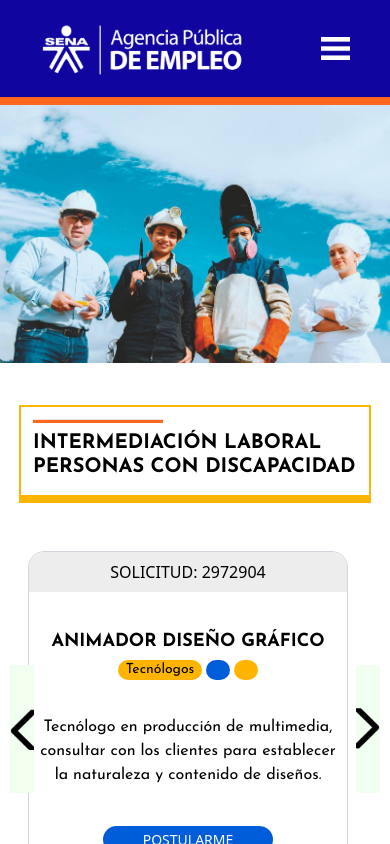
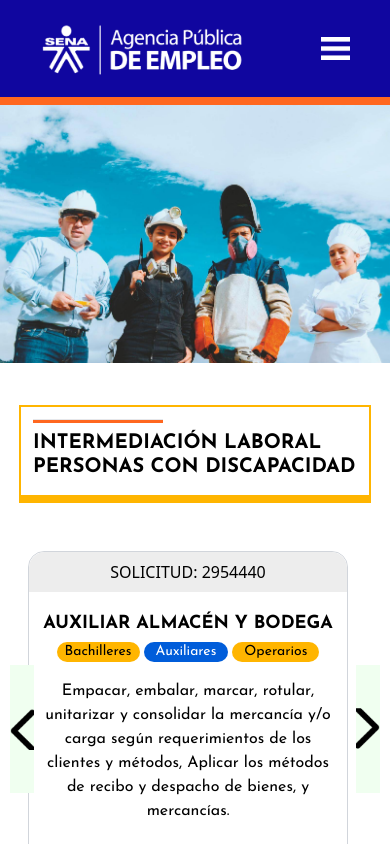
Before and after one commit to santiago9505/ape-bogota, a React (Create React App) app: page / in a window 390 px wide. Shown: the top 844 px of the page. Built offline with nearby package versions, Linux system fonts and the light colour scheme; no server answers; the database is empty.

Commit message:
Adding icons to vacancies section

```diff
--- a/src/components/DisabilitiesVacancies/VacanciesItems.js
+++ b/src/components/DisabilitiesVacancies/VacanciesItems.js
@@ -1,53 +1,63 @@
 export const VacanciesItems = [
   {
-    solicitud: "2972904",
-    cargo: "ANIMADOR DISEÑO GRÁFICO",
-    educacion1: "Tecnólogos",
-    educacion2: "",
-    educacion3: "",
+    solicitud: "2954440",
+    cargo: "AUXILIAR ALMACÉN Y BODEGA",
+    educacion1: "Bachilleres",
+    educacion2: "Auxiliares",
+    educacion3: "Operarios",
     descripcion:
-      "Tecnólogo en producción de multimedia, consultar con los clientes para establecer la naturaleza y contenido de diseños.",
-    fechaPublicacion: "24/03/2021",
+      "Empacar, embalar, marcar, rotular, unitarizar y consolidar la mercancía y/o carga según requerimientos de los clientes y métodos, Aplicar los métodos de recibo y despacho de bienes, y mercancías.",
+    fechaPublicacion: "24/04/2021",
   },
   {
-    solicitud: "2954687",
-    cargo: "GUARDIA DE SEGURIDAD",
+    solicitud: "2968497",
+    cargo: "TÉCNICO EN SALUD OCUPACIONAL",
     educacion1: "Bachilleres",
     educacion2: "Técnicos",
     educacion3: "Tecnólogos",
     descripcion:
-      "Desempeñar funciones de guardaespalda o escolta de clientes particulares o personajes públicos, Controlar el acceso a establecimientos y dirigir a los visitantes a las áreas apropiadas.",
-    fechaPublicacion: "24/03/2021",
+      "Persona dinámica, que maneje las herramientas de office, especialmente el excel. Conocimientos en temas de seguridad y salud en el trabajo.",
+    fechaPublicacion: "24/04/2021",
   },
   {
-    solicitud: "2954442",
+    solicitud: "2972904",
+    cargo: "ANIMADOR DISEÑO GRÁFICO",
+    educacion1: "técnicos",
+    educacion2: "tecnólogos",
+    educacion3: "profesionales",
+    descripcion:
+      "Tecnólogo en producción de multimedia, consultar con los clientes para establecer la naturaleza y contenido de diseños.",
+    fechaPublicacion: "24/04/2021",
+  },
+  {
+    solicitud: "2975228",
     cargo: "AUXILIAR ADMINISTRATIVO",
     educacion1: "técnicos",
     educacion2: "tecnólogos",
     educacion3: "profesionales",
     descripcion:
-      "Lorem ipsum dolor sit amet consectetur adipisicing elit. Sunt velit officiis, cupiditate numquam corrupti blanditiis? Nulla animi minima odite",
-    fechaPublicacion: "24/03/2021",
+      "Tramitar pedidos de la unidad administrativa de acuerdo al procedimiento técnico.",
+    fechaPublicacion: "20/04/2021",
   },
   {
-    solicitud: "2963290",
-    cargo: "LISBETH FUNCIONA",
+    solicitud: "2976089",
+    cargo: "CONTADOR",
     educacion1: "técnicos",
     educacion2: "tecnólogos",
     educacion3: "profesionales",
     descripcion:
-      "Lorem ipsum dolor sit amet consectetur adipisicing elit. Sunt velit officiis, cupiditate numquam corrupti blanditiis? Nulla animi minima odite",
+      "Mínimo 3 años en manejo de la normatividad contable, legal, tributaria, y laboral. • Excelente manejo de office • Excelente manejo de software contable.",
     fechaPublicacion: "24/03/2021",
   },
   {
-    solicitud: "2963290",
-    cargo: "LISBETH FUNCIONA",
+    solicitud: "2975492",
+    cargo: "ASISTENTE CONTABILIDAD",
     educacion1: "técnicos",
     educacion2: "tecnólogos",
     educacion3: "profesionales",
     descripcion:
-      "Lorem ipsum dolor sit amet consectetur adipisicing elit. Sunt velit officiis, cupiditate numquam corrupti blanditiis? Nulla animi minima odite",
-    fechaPublicacion: "24/03/2021",
+      "Prestar su servicio de auxiliar contable, introducir cuentas en software contable, prestar colaboración en lectura y selección de licitaciones con protocolos de la compañía.",
+    fechaPublicacion: "20/04/2021",
   },
 ];
 export default VacanciesItems;
--- a/src/components/Footer/Footer.js
+++ b/src/components/Footer/Footer.js
@@ -14,9 +14,12 @@ const Footer = () => {
           <br />
           CONTÁCTANOS DILIGENCIANDO EL SIGUIENTE FORMULARIO
         </h2>
-        <button className="underline bg-principal-100 text-lg rounded-3xl text-white w-48 align-center p-1 mt-2 hover:bg-blue-700">
+        <a
+          href="https://forms.office.com/Pages/ResponsePage.aspx?id=gcPCyy4vk02R0VBskxas5_uaYzbSud1LmU6-S958qnFUMVZEQ0paT0JLVzFGOE5JNEJYVzNEWDQyUS4u"
+          className="underline bg-principal-100 text-lg rounded-3xl text-white w-48 align-center p-1 mt-2 hover:bg-blue-700"
+        >
           Diligencia tus datos
-        </button>
+        </a>
       </article>
       <footer className="w-full border-t-4 border-principal-200 flex flex-col items-center gap-4 text-center font-semibold text-white text-lg font-sena bg-principal-300 py-4 lg:border-t-8 lg:p-8 lg:leading-6 lg:grid lg:grid-cols-9 lg:justify-items-center">
         <article className="w-64 lg:w-72 lg:col-span-3">
--- a/src/components/Formacion/Type.js
+++ b/src/components/Formacion/Type.js
@@ -45,7 +45,7 @@ const Type = () => {
         <article className="w-full">
           <img src={Tecnologos} alt="Tecnólogos" />
         </article>
-        <div className="flex flex-col gap-2 lg:w-full pl-4 pt-6">
+        <div className="flex flex-col gap-2 lg:w-full px-3 pt-6">
           <h1 className="text-4xl 2xl:text-5xl">Tecnólogos</h1>
           <h2 className="">
             Duración:
@@ -66,7 +66,7 @@ const Type = () => {
           </p>
           <a
             href="http://oferta.senasofiaplus.edu.co/sofia-oferta/buscar-oferta-educativa.html?radio=opcion200&buscador_texto=Ej%3A+Cocina%2C+Contabilidad&ofertaDisponible=on&ffv=-1&ciudad=Ej%3A+Cali%2C+Cartagena&campoEmpresa=&nfct=-1#fix-opcion200"
-            className="border-2 h-10  p-2 mx-auto rounded-lg px-10 my-2 hover:bg-white hover:text-black"
+            className="border-2 h-10 p-2 mx-auto rounded-lg px-10 my-2 hover:bg-white hover:text-black"
           >
             Conoce más
           </a>
@@ -107,7 +107,7 @@ const Type = () => {
         <article className="w-full h-auto">
           <img src={Complementaria} alt="Complementaria" />
         </article>
-        <div className="flex flex-col gap-2 lg:w-full pl-4 pt-6">
+        <div className="flex flex-col gap-2 lg:w-full px-3 pt-6">
           <h1 className="text-4xl 2xl:text-5xl">Formación Complementaria</h1>
           <h2 className="">
             Duración:
@@ -125,12 +125,20 @@ const Type = () => {
             en diferentes áreas de conocimiento, programas de inglés con
             vigencia durante todo el año.
           </p>
-          <a
-            href="http://oferta.senasofiaplus.edu.co/sofia-oferta/buscar-oferta-educativa.html?radio=opcion199&buscador_texto=ingles&ofertaDisponible=on&ffv=-1&ciudad=Ej%3A+Cali%2C+Cartagena&campoEmpresa=&nfct=-1"
-            className="border-2 h-10  p-2 mx-auto rounded-lg px-10 my-2 hover:bg-white hover:text-black"
-          >
-            Conoce más
-          </a>
+          <div className="flex gap-4">
+            <a
+              href="http://oferta.senasofiaplus.edu.co/sofia-oferta/buscar-oferta-educativa.html?radio=opcion199&buscador_texto=ingles&ofertaDisponible=on&ffv=-1&ciudad=Ej%3A+Cali%2C+Cartagena&campoEmpresa=&nfct=-1"
+              className="border-2 h-10  p-2 rounded-lg px-4 my-2 hover:bg-white hover:text-black"
+            >
+              Conoce más
+            </a>
+            <a
+              href="http://oferta.senasofiaplus.edu.co/sofia-oferta/buscar-oferta-educativa.html?radio=opcion199&buscador_texto=ingles&ofertaDisponible=on&ffv=-1&ciudad=Ej%3A+Cali%2C+Cartagena&campoEmpresa=&nfct=-1"
+              className="border-2 h-10  p-2 rounded-lg px-8 my-2 hover:bg-white hover:text-black"
+            >
+              Inglés
+            </a>
+          </div>
         </div>
       </div>
     </section>
--- a/src/components/Orientation/Card3.js
+++ b/src/components/Orientation/Card3.js
@@ -1,11 +1,22 @@
 import React from "react";
+import LogoSena from "../../assets/static/logo-sena-blanco.png";
 
 const Card3 = () => {
   return (
-    <article className=" border-2 font-sena font-semibold text-xxxs border-black h-40 w-4/6 rounded-lg text-xs text-center mx-auto my-6 sm:h-60">
-      <button className="bg-blue-450 rounded-lg w-16 text-xxxs text-white h-4 underline">
-        Inscripciones
-      </button>
+    <article className="flex flex-col justify-between font-sena border-2 p-4 bg-principal-200 rounded-xl border-black font-semibold text-xxxs h-40 w-4/6 text-xs text-center mx-auto my-6 sm:h-60">
+      <div className="flex justify-between font-sena text-left text-2xl text-principal-100 font-bold">
+        <h1 className="w-72">TALLER DE PREPARACIÓN A LA VIDA LABORAL</h1>
+        <figure>
+          <img className="w-20" src={LogoSena} alt="logo-sena" />
+        </figure>
+      </div>
+      <div>
+        <figure>
+          <img src="" alt="logo-teams" />
+        </figure>
+
+        <a href="">Inscripciones</a>
+      </div>
     </article>
   );
 };
--- a/src/components/Turns/BoxTurns.js
+++ b/src/components/Turns/BoxTurns.js
@@ -6,9 +6,12 @@ class BoxTurns extends React.Component {
     super();
     this.state = {
       links: [
-        { id: 0, link: "link1" },
-        { id: 1, link: "link2" },
-        { id: 2, link: "link3" },
+        { id: 1, link: "https://meet.google.com/pit-vzkz-vuu" },
+        { id: 2, link: "https://meet.google.com/pit-vzkz-vuu" },
+        { id: 3, link: "https://meet.google.com/pit-vzkz-vuu" },
+        { id: 4, link: "https://meet.google.com/pit-vzkz-vuu" },
+        { id: 5, link: "https://meet.google.com/pit-vzkz-vuu" },
+        { id: 6, link: "https://meet.google.com/pit-vzkz-vuu" },
       ],
     };
   }
@@ -34,9 +37,9 @@ class BoxTurns extends React.Component {
       );
     });
     return (
-      <div className="flex flex-col px-8 mx-4 rounded-xl mb-4 bg-gray-100 border-2 border-black py-4 font-sena text-center text-lg sm:py-5 lg:mx-48 lg:grid lg:grid-cols-2">
+      <div className="flex flex-col px-8 mx-8 rounded-xl mb-4 bg-gray-100 border-2 border-black py-4 font-sena text-center text-lg sm:py-5 sm:mx-20 lg:mx-48 lg:grid lg:grid-cols-2">
         <div className="flex justify-center lg:items-start">
-          <table className="w-full">
+          <table className="w-88 sm:w-90 lg:w-96">
             <tr className="">
               <th>#TURNO</th>
               <th>LINK</th>
--- a/src/components/VacanciesEveryone/Card2.js
+++ b/src/components/VacanciesEveryone/Card2.js
@@ -1,5 +1,5 @@
 import React from "react";
-import Logo from "../../assets/static/logoicon-ape-blanco.png";
+import Logo from "../../assets/static/logo-sena-blanco.png";
 
 class Card2 extends React.Component {
   render() {
@@ -10,7 +10,7 @@ class Card2 extends React.Component {
             <img src={this.props.image} className="rounded-sm" alt="" />
             <img
               src={Logo}
-              className="absolute bottom-4 object-cover w-10 left-4 w-40"
+              className="absolute bottom-4 object-cover w-10 left-4"
               alt=""
             />
           </div>
```
Also changed, not shown: src/assets/static/logo-sena-blanco.png (added), src/assets/static/orientacion-img.jpg (added).
